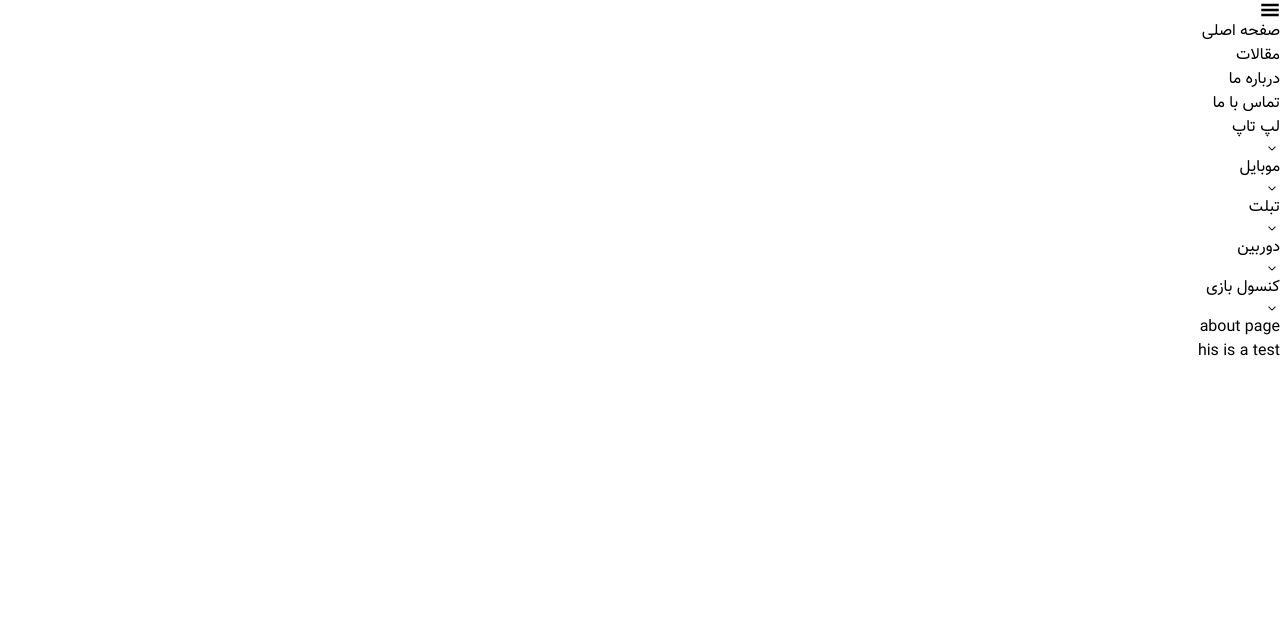
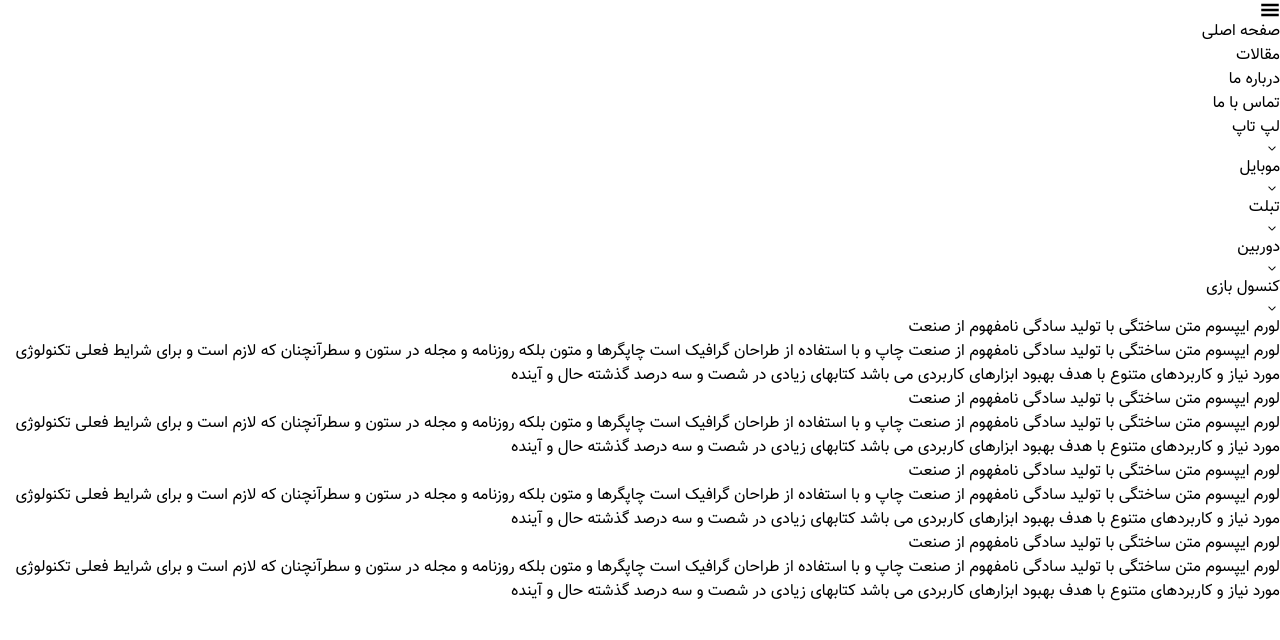
Before and after one commit to saman-tofighian/Next-Project, a Next.js app: page /about in a window 1280 px wide. Shown: the top 640 px of the page. Built offline with nearby package versions, Linux system fonts and the light colour scheme.

Commit message:
created about page

```diff
--- a/package.json
+++ b/package.json
@@ -3,7 +3,7 @@
   "version": "0.1.0",
   "private": true,
   "scripts": {
-    "dev": "next dev",
+    "dev": "next dev -p 8080",
     "build": "next build",
     "start": "next start",
     "lint": "next lint"
--- a/src/pages/about/index.jsx
+++ b/src/pages/about/index.jsx
@@ -1,11 +1,49 @@
 function About() {
   return (
-    <>
-      <h1 className="text-red-700 text-[5rem]">about page</h1>
-      <h3>
-        <t>his is a test</t>
-      </h3>
-    </>
+    <section className="max-w-[1200px] mx-auto my-0">
+      <div className="bg-red py-8 px-4 my-7 mx-4 rounded-xl">
+        <h4 className="my-4">
+          لورم ایپسوم متن ساختگی با تولید سادگی نامفهوم از صنعت
+        </h4>
+        <p className="text-[14px] text-gray-500">
+          لورم ایپسوم متن ساختگی با تولید سادگی نامفهوم از صنعت چاپ و با استفاده
+          از طراحان گرافیک است چاپگرها و متون بلکه روزنامه و مجله در ستون و
+          سطرآنچنان که لازم است و برای شرایط فعلی تکنولوژی مورد نیاز و کاربردهای
+          متنوع با هدف بهبود ابزارهای کاربردی می باشد کتابهای زیادی در شصت و سه
+          درصد گذشته حال و آینده
+        </p>
+        <h4 className="my-4">
+          لورم ایپسوم متن ساختگی با تولید سادگی نامفهوم از صنعت
+        </h4>
+        <p className="text-[14px] text-gray-500">
+          لورم ایپسوم متن ساختگی با تولید سادگی نامفهوم از صنعت چاپ و با استفاده
+          از طراحان گرافیک است چاپگرها و متون بلکه روزنامه و مجله در ستون و
+          سطرآنچنان که لازم است و برای شرایط فعلی تکنولوژی مورد نیاز و کاربردهای
+          متنوع با هدف بهبود ابزارهای کاربردی می باشد کتابهای زیادی در شصت و سه
+          درصد گذشته حال و آینده
+        </p>
+        <h4 className="my-4">
+          لورم ایپسوم متن ساختگی با تولید سادگی نامفهوم از صنعت
+        </h4>
+        <p className="text-[14px] text-gray-500">
+          لورم ایپسوم متن ساختگی با تولید سادگی نامفهوم از صنعت چاپ و با استفاده
+          از طراحان گرافیک است چاپگرها و متون بلکه روزنامه و مجله در ستون و
+          سطرآنچنان که لازم است و برای شرایط فعلی تکنولوژی مورد نیاز و کاربردهای
+          متنوع با هدف بهبود ابزارهای کاربردی می باشد کتابهای زیادی در شصت و سه
+          درصد گذشته حال و آینده
+        </p>
+        <h4 className="my-4">
+          لورم ایپسوم متن ساختگی با تولید سادگی نامفهوم از صنعت
+        </h4>
+        <p className="text-[14px] text-gray-500">
+          لورم ایپسوم متن ساختگی با تولید سادگی نامفهوم از صنعت چاپ و با استفاده
+          از طراحان گرافیک است چاپگرها و متون بلکه روزنامه و مجله در ستون و
+          سطرآنچنان که لازم است و برای شرایط فعلی تکنولوژی مورد نیاز و کاربردهای
+          متنوع با هدف بهبود ابزارهای کاربردی می باشد کتابهای زیادی در شصت و سه
+          درصد گذشته حال و آینده
+        </p>
+      </div>
+    </section>
   );
 }
 
```
